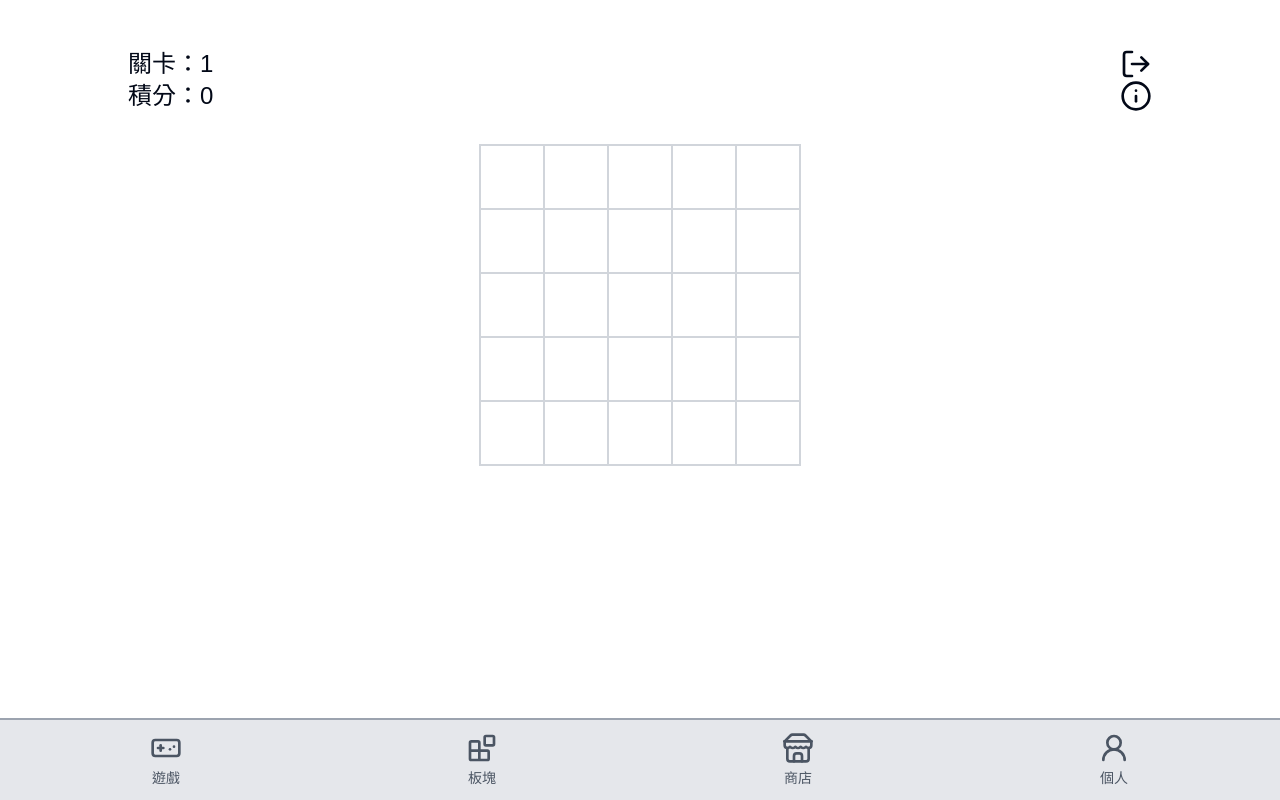
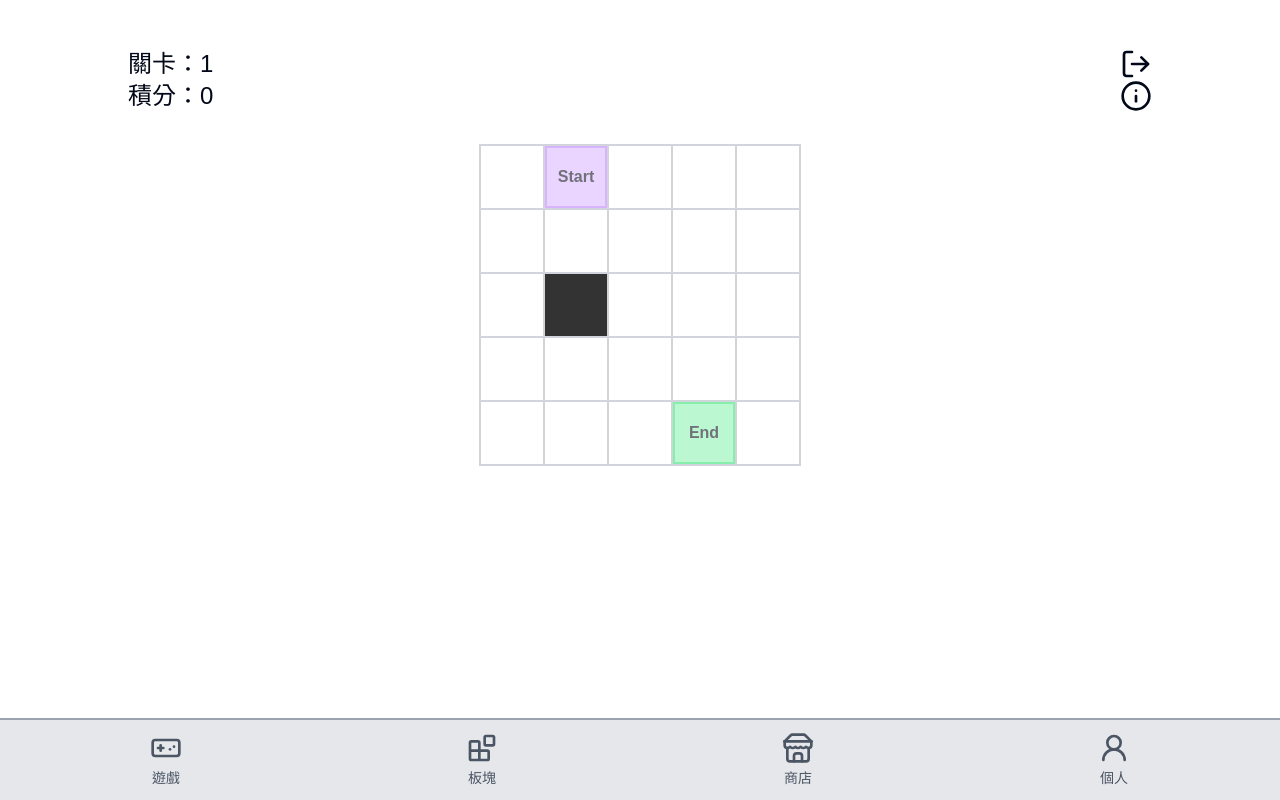
Before and after one commit to sitcon-tw/2025-game, a Next.js app: page /game in a window 1280 px wide. Built offline with nearby package versions, Linux system fonts and the light colour scheme.

Commit message:
feat: add start and end block; make blocks render

```diff
--- a/src/app/(screens)/game/page.tsx
+++ b/src/app/(screens)/game/page.tsx
@@ -129,6 +129,21 @@ export default function GamePage() {
         />
       </svg>
     ),
+    obstacle: (
+      <svg viewBox="0 0 40 40" className="h-full w-full">
+        <rect x="0" y="0" width="40" height="40" fill="#333333" />
+      </svg>
+    ),
+    start: (
+      <div className="flex h-full w-full items-center justify-center border-2 border-purple-300 bg-purple-200 font-bold text-zinc-500">
+        Start
+      </div>
+    ),
+    end: (
+      <div className="flex h-full w-full items-center justify-center border-2 border-green-300 bg-green-200 font-bold text-zinc-500">
+        End
+      </div>
+    ),
   };
 
   // fetch data here
@@ -136,7 +151,13 @@ export default function GamePage() {
     // use fake data first. use api after available.
     const LevelData = 1;
     const ScoreData = 0;
-    const GameGridData = createEmptyGrid(5, 5);
+    const GameGridData = [
+      ["empty", "start", "empty", "empty", "empty"],
+      ["empty", "empty", "empty", "empty", "empty"],
+      ["empty", "obstacle", "empty", "empty", "empty"],
+      ["empty", "empty", "empty", "empty", "empty"],
+      ["empty", "empty", "empty", "end", "empty"],
+    ];
     const BlockDataFetch = {
       a: {
         unlocked: true,
@@ -208,15 +229,55 @@ export default function GamePage() {
         <div className="inline-block border border-gray-300">
           {GameGrid.map((row, rowIndex) => (
             <div key={rowIndex} className="flex">
-              {row.map((cell, colIndex) => (
-                <div
-                  key={colIndex}
-                  className="min-h-16 min-w-16 border border-gray-300"
-                  onClick={() => updateValue(rowIndex, colIndex, "block")}
-                >
-                  {cell.name}
-                </div>
-              ))}
+              {row.map((cell, colIndex) => {
+                let cellContent;
+                switch (cell) {
+                  case "empty":
+                    cellContent = null;
+                    break;
+                  case "a":
+                    cellContent = blocks.a;
+                    break;
+                  case "b":
+                    cellContent = blocks.b;
+                    break;
+                  case "c":
+                    cellContent = blocks.c;
+                    break;
+                  case "d":
+                    cellContent = blocks.d;
+                    break;
+                  case "e":
+                    cellContent = blocks.e;
+                    break;
+                  case "f":
+                    cellContent = blocks.f;
+                    break;
+                  case "g":
+                    cellContent = blocks.g;
+                    break;
+                  case "obstacle":
+                    cellContent = blocks.obstacle;
+                    break;
+                  case "start":
+                    cellContent = blocks.start;
+                    break;
+                  case "end":
+                    cellContent = blocks.end;
+                    break;
+                  default:
+                    cellContent = <div>Unknown Cell Type</div>; // or some default content
+                    break;
+                }
+                return (
+                  <div
+                    key={colIndex}
+                    className="h-16 min-h-16 w-16 min-w-16 border border-gray-300"
+                  >
+                    {cellContent}
+                  </div>
+                );
+              })}
             </div>
           ))}
         </div>
```
